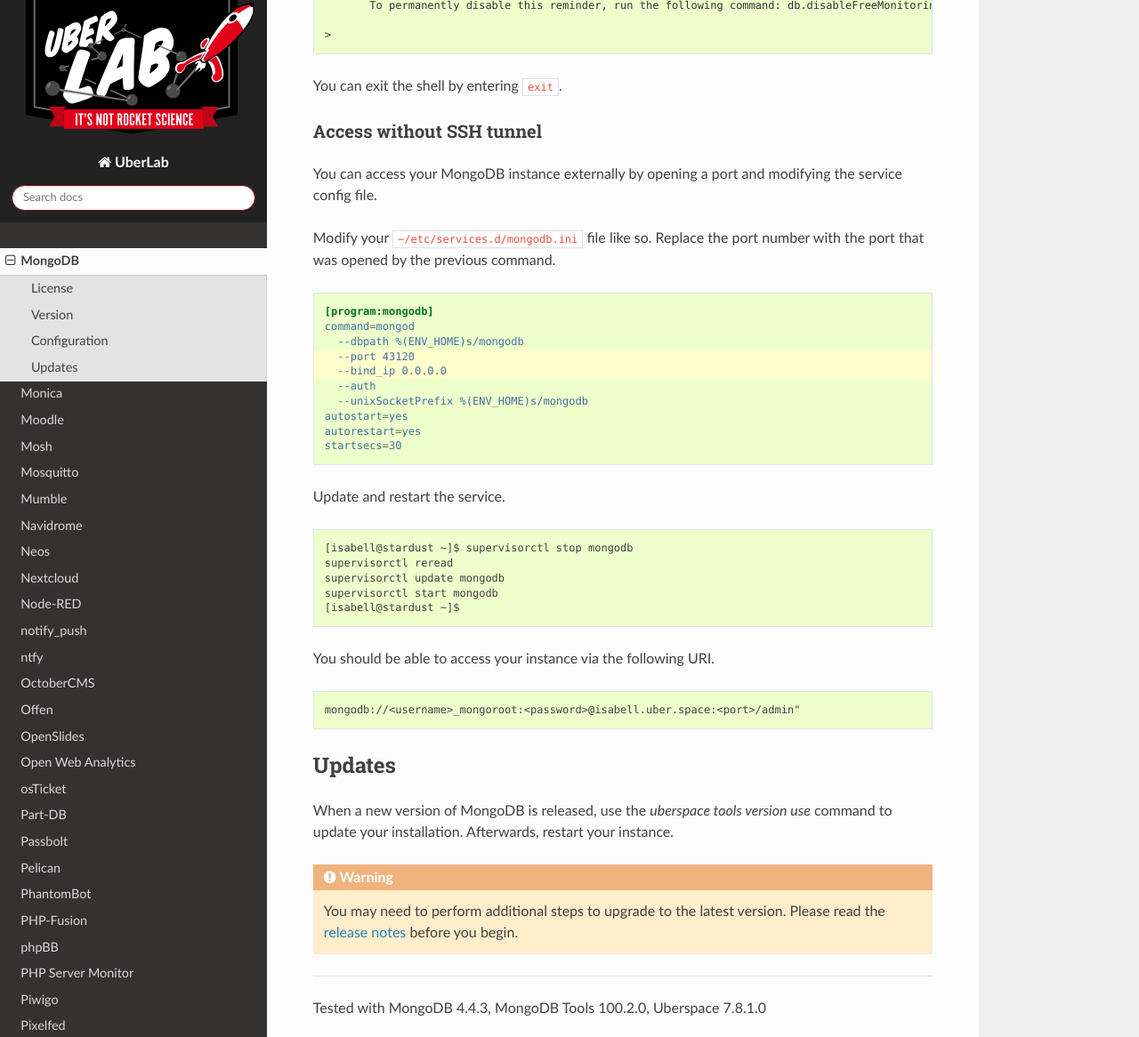
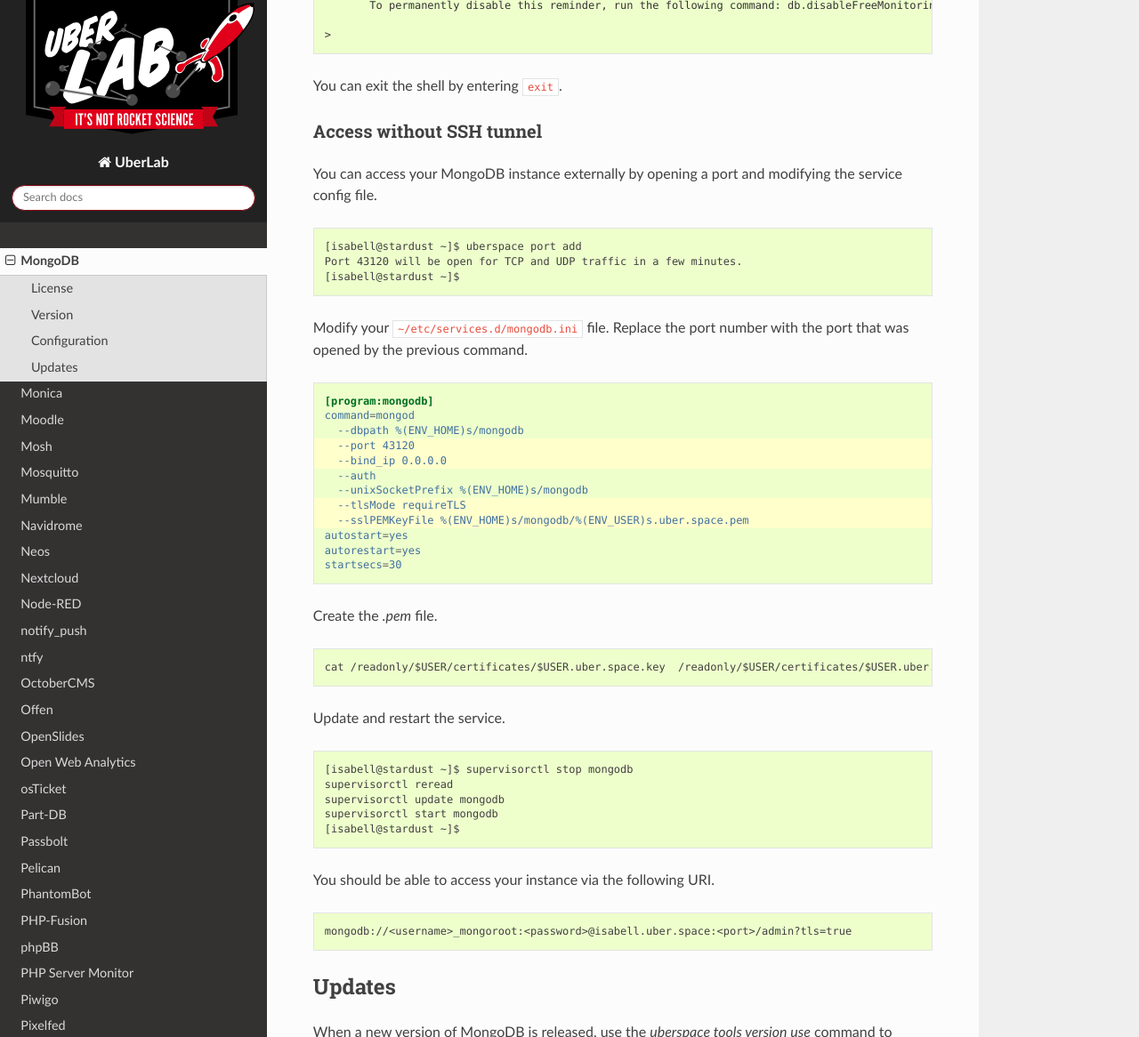
Before and after one commit to Uberspace/lab, a Sphinx documentation site: the page built from source/guide_mongodb.rst, in a window 1280 px wide and 1400 px high, scrolled down 3616 px, cut to the strip 0-1166 px from the top of the window. Shown: the whole strip at 89% size. Built offline with Sphinx 7.4.7 and the Read the Docs theme 2.0.0, drawn with Linux system fonts in a browser that asks for light colours.

Commit message:
Added TLS/SSL

```diff
--- a/source/guide_mongodb.rst
+++ b/source/guide_mongodb.rst
@@ -164,12 +164,15 @@
 You can access your MongoDB instance externally by opening a port and modifying the service config file.
 
 .. code-block:: none
- uberspace port add
 
-Modify your ``~/etc/services.d/mongodb.ini`` file like so. Replace the port number with the port that was opened by the previous command.
+ [isabell@stardust ~]$ uberspace port add
+ Port 43120 will be open for TCP and UDP traffic in a few minutes.
+ [isabell@stardust ~]$
+
+Modify your ``~/etc/services.d/mongodb.ini`` file. Replace the port number with the port that was opened by the previous command.
 
 .. code-block:: ini
- :emphasize-lines: 4,5
+ :emphasize-lines: 4,5,8,9
 
  [program:mongodb]
  command=mongod
@@ -178,9 +181,18 @@
    --bind_ip 0.0.0.0
    --auth
    --unixSocketPrefix %(ENV_HOME)s/mongodb
+   --tlsMode requireTLS
+   --sslPEMKeyFile %(ENV_HOME)s/mongodb/%(ENV_USER)s.uber.space.pem
  autostart=yes
  autorestart=yes
  startsecs=30
+
+
+Create the `.pem` file.
+
+.. code-block:: none
+
+ cat /readonly/$USER/certificates/$USER.uber.space.key  /readonly/$USER/certificates/$USER.uber.space.crt > /home/$USER/mongodb/$USER.uber.space.pem
 
 
 Update and restart the service.
@@ -198,7 +210,7 @@
 
 .. code-block:: none
 
- mongodb://<username>_mongoroot:<password>@isabell.uber.space:<port>/admin"
+ mongodb://<username>_mongoroot:<password>@isabell.uber.space:<port>/admin?tls=true
 
 
 Updates
```
